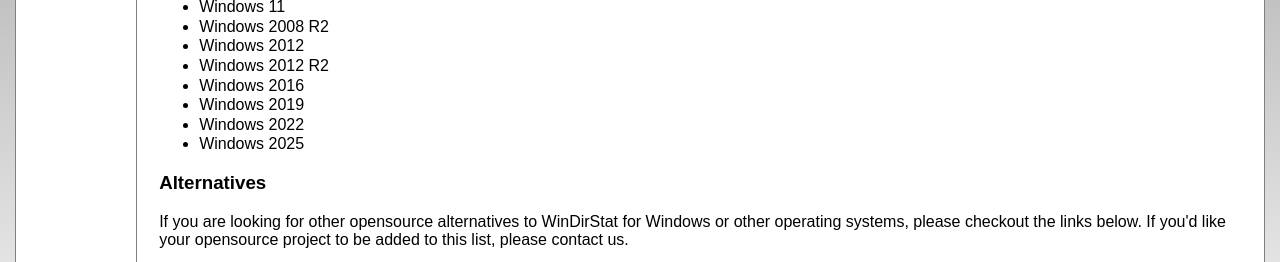
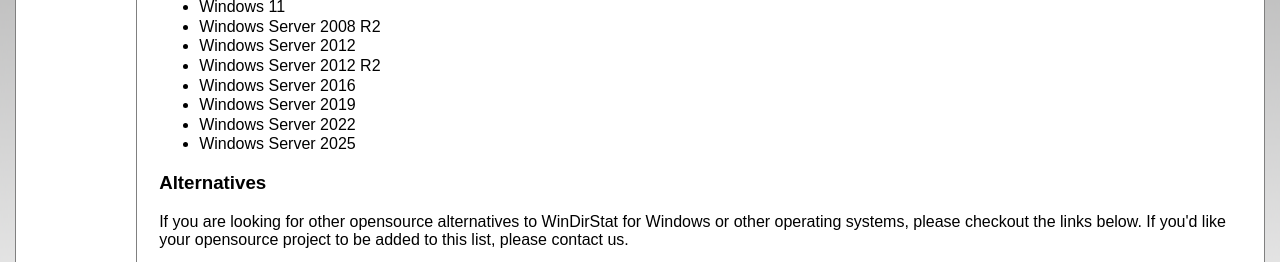
Before and after one commit to windirstat/windirstat-docs, a plain HTML site: page resources.html in a window 1280 px wide. Shown: the part 511-773 px from the top of the page. Drawn offline with Linux system fonts and the light colour scheme; no server answers.

Commit message:
Update Windows Server Edition Names

```diff
--- a/resources.html
+++ b/resources.html
@@ -52,13 +52,13 @@
           <li>Windows 8.1</li>
           <li>Windows 10</li>
           <li>Windows 11</li>
-          <li>Windows 2008 R2</li>
-          <li>Windows 2012</li>
-          <li>Windows 2012 R2</li>
-          <li>Windows 2016</li>
-          <li>Windows 2019</li>
-          <li>Windows 2022</li>
-          <li>Windows 2025</li>
+          <li>Windows Server 2008 R2</li>
+          <li>Windows Server 2012</li>
+          <li>Windows Server 2012 R2</li>
+          <li>Windows Server 2016</li>
+          <li>Windows Server 2019</li>
+          <li>Windows Server 2022</li>
+          <li>Windows Server 2025</li>
         </ul>
         <h3><a name="mirrors" id="mirrors"></a>Alternatives</h3>
         <p>If you are looking for other opensource alternatives to WinDirStat for Windows or other operating systems, please checkout the links below. If you'd like your opensource project to be added to this list, please contact us.</p>
```
